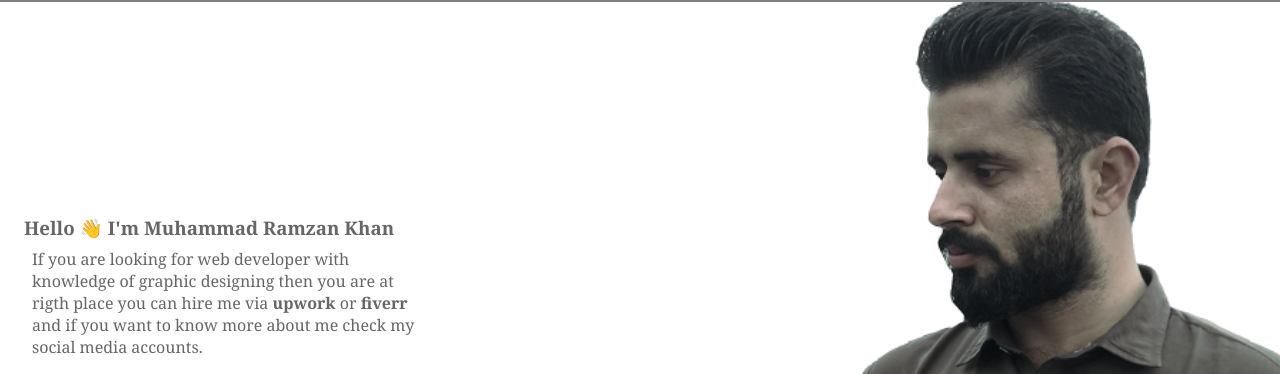
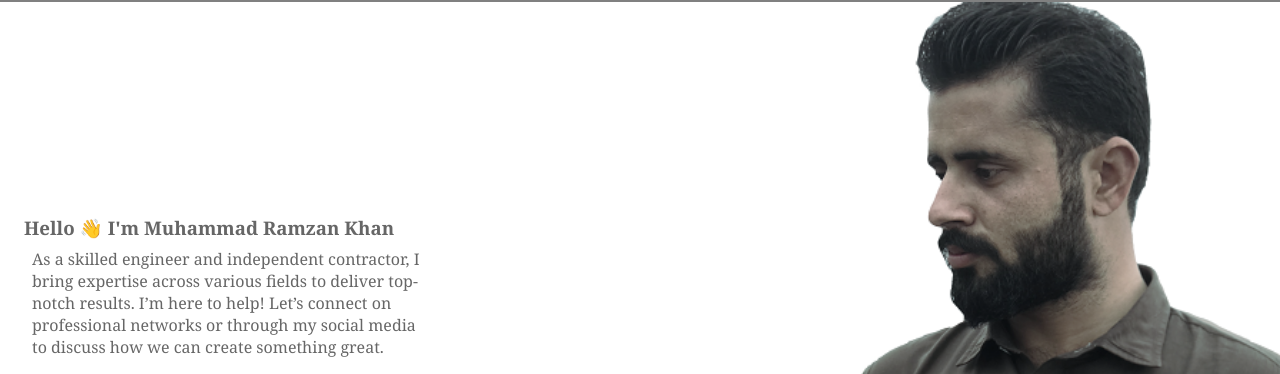
Before and after one commit to ramzan1813/MY-Protfolio, a plain HTML site: page index.html in a window 1280 px wide. Shown: the part 110-484 px from the top of the page. Drawn offline with Linux system fonts and the light colour scheme.

Commit message:
update into line

```diff
--- a/index.html
+++ b/index.html
@@ -49,10 +49,7 @@
         <!-- <div class="hero-container"> -->
           <h3>Hello <span>👋</span> <span>I'm Muhammad Ramzan Khan </span></h3>
           <p>
-            If you are looking for web developer with knowledge of graphic
-            designing then you are at rigth place you can hire me via
-            <b> upwork</b> or <b>fiverr</b> and if you want to know more about
-            me check my social media accounts.
+            As a skilled engineer and independent contractor, I bring expertise across various fields to deliver top-notch results. I’m here to help! Let’s connect on professional networks or through my social media to discuss how we can create something great.
           </p>
 
         <!-- </div> -->
```
